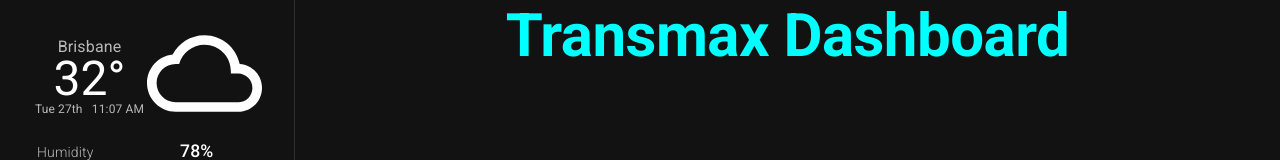
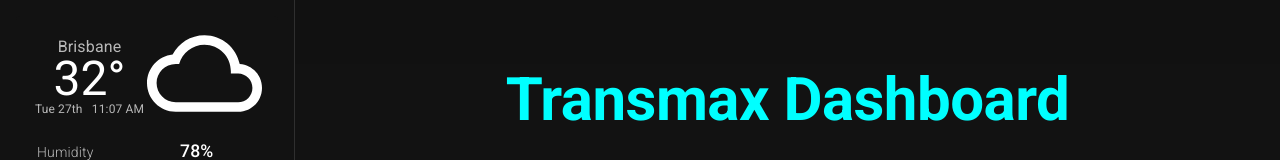
Before and after one commit to sunyang-629/transmax-dashboard, a React (Create React App) app: page / in a window 1280 px wide. Shown: the top 160 px of the page. Built offline with nearby package versions, Linux system fonts and the light colour scheme.

Commit message:
16-feat:upgrade sidebar to collapsed

```diff
--- a/src/components/index.ts
+++ b/src/components/index.ts
@@ -1,2 +1,3 @@
 export { default as Sidebar } from './sidebar'
+export { default as TopNav } from './top-nav'
 export * from './accordions'
--- a/src/components/sidebar/sidebar-container.tsx
+++ b/src/components/sidebar/sidebar-container.tsx
@@ -1,22 +1,54 @@
 import React, { FC, PropsWithChildren } from 'react'
-import { SIDE_NAV_WIDTH } from '../../constants'
 import Drawer from '@mui/material/Drawer'
 import Stack from '@mui/material/Stack'
+import { useMediaQuery, useTheme } from '@mui/material'
+import { SIDE_NAV_WIDTH } from '../../constants'
 
-const SidebarContainer: FC<PropsWithChildren> = ({ children }) => {
+interface SidebarContainerProps extends PropsWithChildren {
+  open: boolean
+  onClose: () => void
+}
+
+const SidebarContainer: FC<SidebarContainerProps> = ({ children, open, onClose }) => {
+  const theme = useTheme()
+  const lgUp = useMediaQuery(theme.breakpoints.up('lg'))
+
+  if (lgUp) {
+    return (
+      <Drawer
+        anchor="left"
+        open
+        PaperProps={{
+          sx: {
+            backgroundColor: 'neutral.800',
+            color: 'common.white',
+            width: SIDE_NAV_WIDTH,
+            padding: 2,
+          },
+        }}
+        variant="permanent"
+      >
+        <Stack spacing={2}>{children}</Stack>
+      </Drawer>
+    )
+  }
+
   return (
     <Drawer
       anchor="left"
-      open
+      onClose={onClose}
+      open={open}
       PaperProps={{
         sx: {
           backgroundColor: 'neutral.800',
           color: 'common.white',
           width: SIDE_NAV_WIDTH,
           padding: 2,
+          backgroundImage: 'none',
         },
       }}
-      variant="permanent"
+      sx={{ zIndex: (theme) => theme.zIndex.appBar + 100 }}
+      variant="temporary"
     >
       <Stack spacing={2}>{children}</Stack>
     </Drawer>
--- a/src/components/sidebar/sidebar.tsx
+++ b/src/components/sidebar/sidebar.tsx
@@ -1,12 +1,17 @@
-import React from 'react'
+import React, { FC } from 'react'
 import SidebarContainer from './sidebar-container'
 import { WeatherCard } from './weather-card'
 import { DelayedRoutesCard } from './delayed-routes-card'
 import { RampChartCard } from './ramp-chart-card'
 
-const Sidebar = () => {
+type SidebarProps = {
+  open: boolean
+  onClose: () => void
+}
+
+const Sidebar: FC<SidebarProps> = ({ open, onClose }) => {
   return (
-    <SidebarContainer>
+    <SidebarContainer open={open} onClose={onClose}>
       <WeatherCard />
       <DelayedRoutesCard />
       <RampChartCard />
--- /dev/null
+++ b/src/components/top-nav/index.ts
@@ -0,0 +1 @@
+export { default } from './top-nav'
--- /dev/null
+++ b/src/components/top-nav/top-nav.tsx
@@ -0,0 +1,60 @@
+import React, { FC } from 'react'
+//UI
+import useMediaQuery from '@mui/material/useMediaQuery'
+import Box from '@mui/material/Box'
+import Stack from '@mui/material/Stack'
+import { alpha, useTheme } from '@mui/material/styles'
+import IconButton from '@mui/material/IconButton'
+import SvgIcon from '@mui/material/SvgIcon'
+import MenuIcon from '@mui/icons-material/Menu'
+//constants
+import { SIDE_NAV_WIDTH, TOP_NAV_HEIGHT } from '../../constants'
+
+type TopNavProps = {
+  onOpen: () => void
+}
+
+const TopNav: FC<TopNavProps> = ({ onOpen }) => {
+  const theme = useTheme()
+  const lgUp = useMediaQuery(theme.breakpoints.up('lg'))
+
+  return (
+    <Box
+      component="header"
+      sx={{
+        backdropFilter: 'blur(6px)',
+        backgroundColor: (theme) => alpha(theme.palette.background.default, 0.8),
+        position: 'sticky',
+        left: {
+          lg: `${SIDE_NAV_WIDTH}px`,
+        },
+        top: 0,
+        width: {
+          lg: `calc(100% - ${SIDE_NAV_WIDTH}px)`,
+        },
+        zIndex: (theme) => theme.zIndex.appBar,
+      }}
+    >
+      <Stack
+        alignItems="center"
+        direction="row"
+        justifyContent="space-between"
+        spacing={2}
+        sx={{
+          minHeight: TOP_NAV_HEIGHT,
+          px: 2,
+        }}
+      >
+        {!lgUp && (
+          <IconButton onClick={onOpen}>
+            <SvgIcon fontSize="small">
+              <MenuIcon />
+            </SvgIcon>
+          </IconButton>
+        )}
+      </Stack>
+    </Box>
+  )
+}
+
+export default TopNav
--- a/src/constants/style.ts
+++ b/src/constants/style.ts
@@ -1,5 +1,6 @@
 import { green, orange, red, yellow, cyan, teal } from '@mui/material/colors'
 
 export const SIDE_NAV_WIDTH = 295
+export const TOP_NAV_HEIGHT = 64
 export const DOT_COLOR_LIST = [green.A400, yellow.A400, orange.A700, red.A700]
 export const PIE_CHART_COLOR_LIST = [cyan[300], cyan[200], '#FFFFFF', teal.A400, teal.A700]
--- a/src/layout/main-layout/main-layout.tsx
+++ b/src/layout/main-layout/main-layout.tsx
@@ -1,9 +1,10 @@
-import React, { FC, PropsWithChildren } from 'react'
+import React, { FC, PropsWithChildren, useState } from 'react'
 import { styled } from '@mui/material/styles'
-import { Sidebar } from '../../components'
+import { Sidebar, TopNav } from '../../components'
 import { SIDE_NAV_WIDTH } from '../../constants'
 
 const MainLayout: FC<PropsWithChildren> = ({ children }) => {
+  const [sidebarOpen, setSidebarOpen] = useState(false)
   const LayoutRoot = styled('div')(({ theme }) => ({
     display: 'flex',
     flex: '1 1 auto',
@@ -23,11 +24,8 @@
   })
   return (
     <>
-      {/* <SideNav
-        onClose={() => setOpenNav(false)}
-        open={openNav}
-      /> */}
-      <Sidebar />
+      <TopNav onOpen={() => setSidebarOpen(true)} />
+      <Sidebar open={sidebarOpen} onClose={() => setSidebarOpen(false)} />
       <LayoutRoot>
         <LayoutContainer>{children}</LayoutContainer>
       </LayoutRoot>
```
